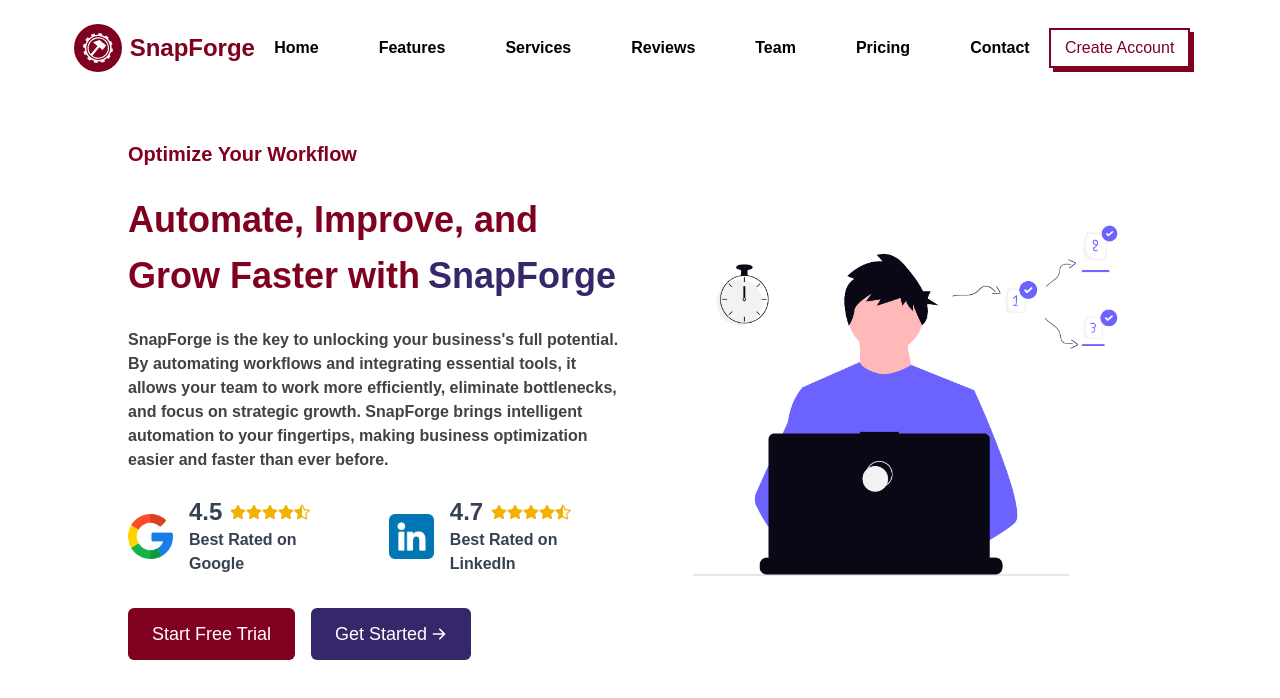
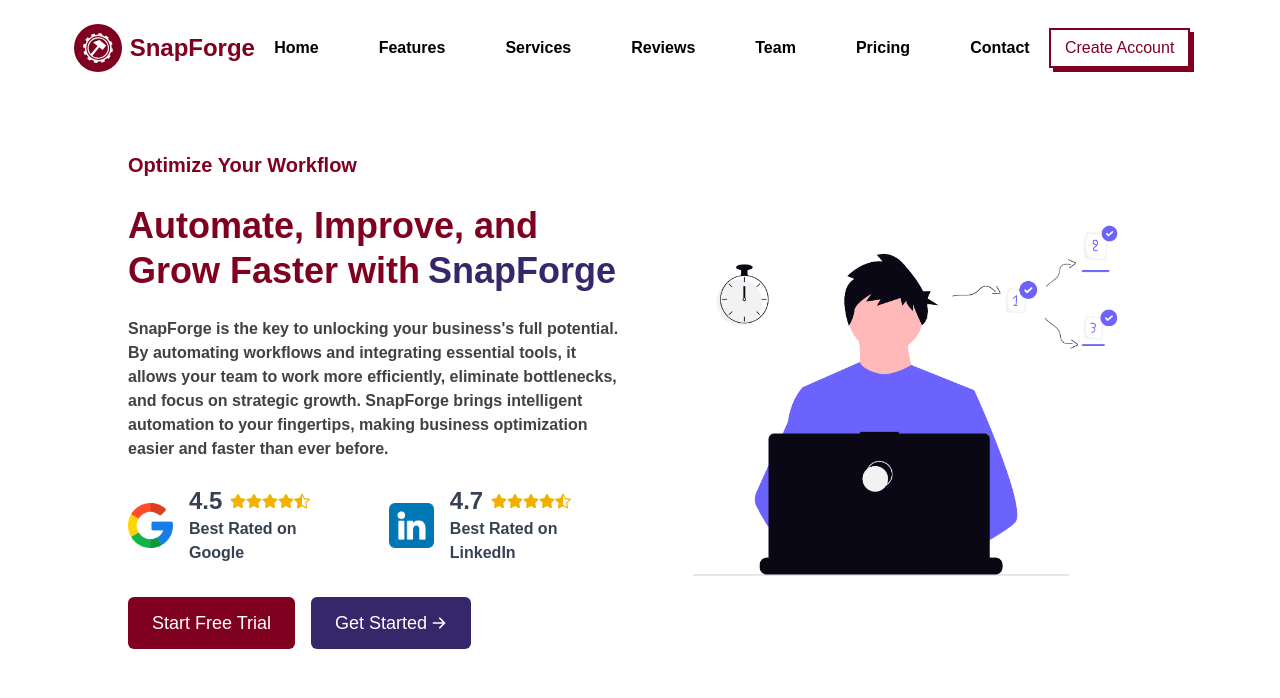
Before and after one commit to berkcantelseren/SnapForge, a Next.js app: page / in a window 1280 px wide. Shown: the top 698 px of the page. Built offline with nearby package versions, Linux system fonts and the light colour scheme; a web font is replaced by a local one.

Commit message:
leading tight for better design

```diff
--- a/app/components/Home/Hero/Hero.tsx
+++ b/app/components/Home/Hero/Hero.tsx
@@ -11,7 +11,7 @@
           <p className="text-sm sm:text-base md:text-xl font-bold text-[#800020]">
             Optimize Your Workflow
           </p>
-          <h1 className="text-2xl md:text-3xl lg:text-4xl mt-6 mb-6 font-bold text-[#800020] leading-[2.5rem] md:leading-[3.5rem]">
+          <h1 className="text-2xl md:text-3xl lg:text-4xl mt-6 mb-6 font-bold text-[#800020] leading-tight">
             Automate, Improve, and Grow Faster with
             <span className="text-[#36276B] ml-2">SnapForge</span>
           </h1>
```
